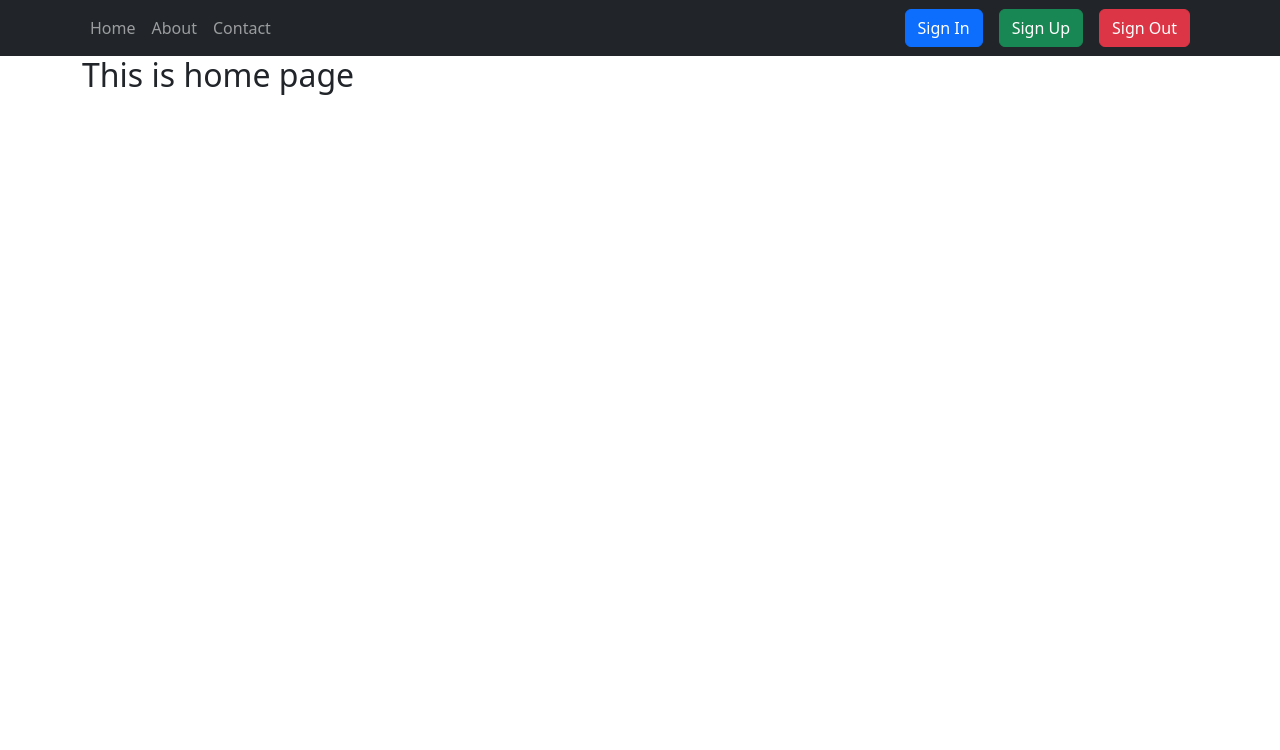
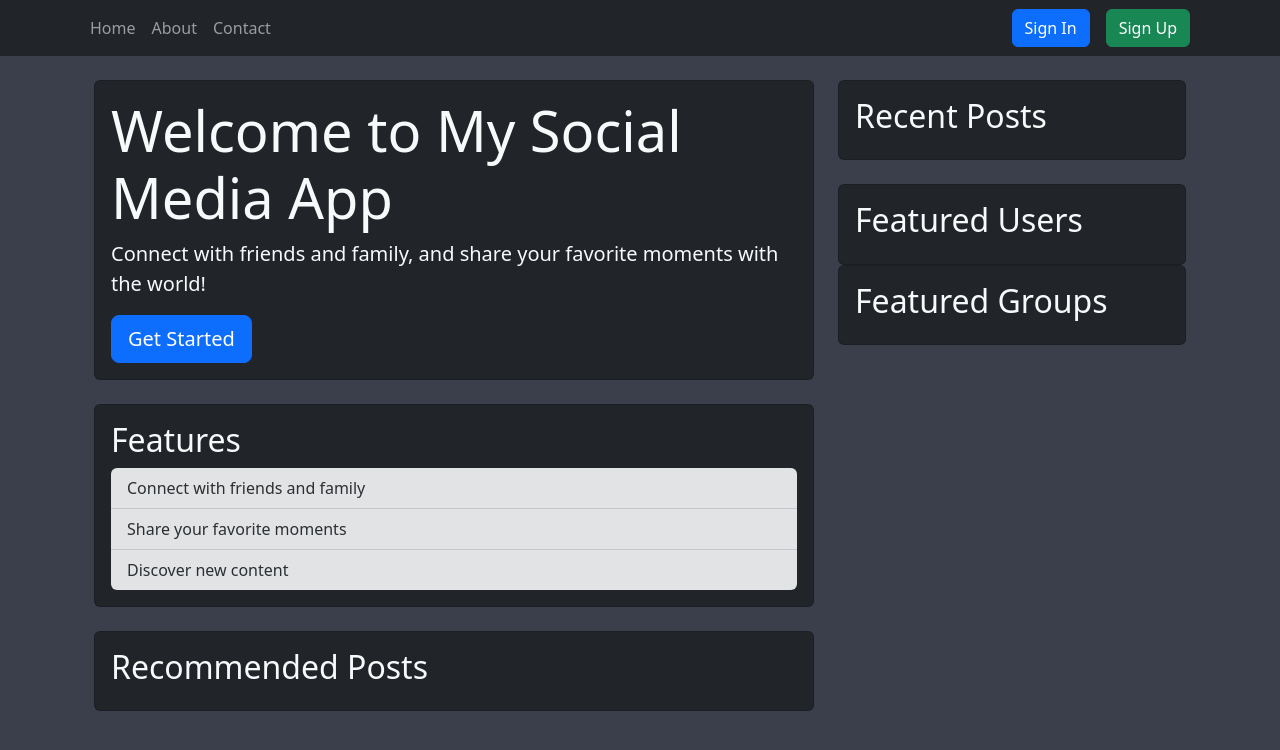
Before and after one commit to zaiYellYintAung/socialmedia-django, a Django app: page /home/ in a window 1280 px wide. Shown: the top 750 px of the page. Run offline with Django 4.2, Linux system fonts and the light colour scheme.

```diff
--- a/home/views.py
+++ b/home/views.py
@@ -27,14 +27,54 @@ def about(request):
 def signin(request):
 	templates="home/signin.html"
 
+	if request.method=='POST':
+		username=request.POST['username']
+		password=request.POST['password']
+		user=authenticate(request,username=username,password=password)
+		if user is not None:
+			login(request,user)
+			messages.success(request,"Signed in")
+
+			return redirect('homepage')
+
+
+		else:
+			messages.success(request,"Error!!")
+			return redirect('signinpage')
+
+
 	data={
 		"title":"Sign in"
 	}
 
 	return render(request,templates,data)
 
+# def login_user(request):
+# 	data={}
+
+# 	if request.method == "POST":
+# 		username=request.POST['username']
+# 		password=request.POST['password']
+# 		user=authenticate(request, username=username, password=password)
+# 		if user is not None:
+# 			login(request,user)
+# 			return redirect('about')
+
+# 		else:
+# 			messages.success(request,("There is an error logging in "))
+# 			return redirect('loginpage')
+
+
+# 	else:
+# 		return render(request,"members/login.html",data)
+
+
 def signout(request):
 	templates="home/signout.html"
+	if request.method=="POST":
+		logout(request)
+		messages.success(request,"Successfully signed out")
+		return redirect('homepage')
 
 	data={
 		"title":"Sign out"
@@ -46,21 +86,30 @@ def signout(request):
 def register(request):
 	templates="home/register.html"
 
+	form=UserCreationForm()
+		# form.fields['username'].widget.attrs.update({'class': 'form-control'})
+	 	# form.fields['password1'].widget.attrs.update({'class': 'form-control'})
+	 	# form.fields['password2'].widget.attrs.update({'class': 'form-control'})
+
+
 	if request.method=="POST":
 		form=UserCreationForm(request.POST)
 		if form.is_valid():
 			form.save()
-			username=form.cleaned_data['username']
-			password=form.cleaned_data['password1']
-			user=authenticate(request,username=username,password=password)
-			signin(request,user)
+			# username=form.cleaned_data['username']
+			# password=form.cleaned_data['password1']
+			# user=authenticate(request,username=username,password=password)
+			# login(request,user)
 			messages.success(request,("Please login "))
-			return redirect('loginpage')
+			return redirect('signinpage')
 		else:
+			form=UserCreationForm()
 			messages.success(request,("Not okay"))
 			return redirect('registerpage')
+
 	data={
-		"title":"Register"
+		"title":"Register",
+		"form":form
 	}
 
 	return render(request,templates,data)
--- a/socialmedia/settings.py
+++ b/socialmedia/settings.py
@@ -54,6 +54,10 @@ MIDDLEWARE = [
 ]
 
 ROOT_URLCONF = 'socialmedia.urls'
+
+LOGOUT_REDIRECT_URL = 'homepage'
+
+
 import os
 
 TEMPLATES = [
--- a/templates/home/index.html
+++ b/templates/home/index.html
@@ -1,6 +1,107 @@
 {% extends 'layout.html' %}
 
+
+
 {% block yield %}
-	<h2>This is home page</h2>
+
+
+{% if user.is_authenticated%}
+<div class="container mt-4">
+  <div class="row">
+    <div class="col-lg-8">
+      <div class="card bg-dark text-light mb-4">
+        <div class="card-body">
+          <h1 class="display-4">Welcome Back, {{ user.username }}!</h1>
+          <p class="lead">Connect with friends, share your moments, and discover new content.</p>
+        </div>
+      </div>
+      <div class="card bg-dark text-light mb-4">
+        <div class="card-body">
+          <h2 class="card-title">Recent Posts</h2>
+          <!-- Display recent posts by the user -->
+        </div>
+      </div>
+      <div class="card bg-dark text-light mb-4">
+        <div class="card-body">
+          <h2 class="card-title">Explore</h2>
+          <ul class="list-group list-group-flush">
+            <li class="list-group-item list-group-item-secondary">Discover new friends</li>
+            <li class="list-group-item list-group-item-secondary">Join groups and communities</li>
+            <li class="list-group-item list-group-item-secondary">Engage with trending topics</li>
+          </ul>
+        </div>
+      </div>
+    </div>
+    <div class="col-lg-4">
+      <div class="card bg-dark text-light mb-4">
+        <div class="card-body">
+          <h2 class="card-title">Friend Requests</h2>
+          <!-- Display friend requests here -->
+        </div>
+      </div>
+      <div class="card bg-dark text-light">
+        <div class="card-body">
+          <h2 class="card-title">Featured Groups</h2>
+          <!-- Display featured groups here -->
+        </div>
+      </div>
+    </div>
+  </div>
+</div>
+
+{% else %}
+
+<div class="container mt-4">
+  <div class="row">
+    <div class="col-lg-8">
+      <div class="card bg-dark text-light mb-4">
+        <div class="card-body">
+          <h1 class="display-4">Welcome to My Social Media App</h1>
+          <p class="lead">Connect with friends and family, and share your favorite moments with the world!</p>
+          <a href="{% url 'registerpage' %}" class="btn btn-primary btn-lg">Get Started</a>
+        </div>
+      </div>
+<div class="card bg-dark text-light mb-4">
+  <div class="card-body">
+    <h2 class="card-title">Features</h2>
+    <ul class="list-group list-group-flush rounded">
+      <li class="list-group-item list-group-item-secondary">Connect with friends and family</li>
+      <li class="list-group-item list-group-item-secondary">Share your favorite moments</li>
+      <li class="list-group-item list-group-item-secondary">Discover new content</li>
+    </ul>
+  </div>
+</div>
+      <div class="card bg-dark text-light mb-4">
+  <div class="card-body">
+    <h2 class="card-title">Recommended Posts</h2>
+    <!-- Display recommended posts here -->
+  </div>
+</div>
+
+    </div>
+    <div class="col-lg-4">
+      <div class="card bg-dark text-light mb-4">
+        <div class="card-body">
+          <h2 class="card-title">Recent Posts</h2>
+          <!-- Display recent posts here -->
+        </div>
+      </div>
+      <div class="card bg-dark text-light">
+        <div class="card-body">
+          <h2 class="card-title">Featured Users</h2>
+          <!-- Display featured users here -->
+        </div>
+      </div>
+      <div class="card bg-dark text-light mb-4">
+  <div class="card-body">
+    <h2 class="card-title">Featured Groups</h2>
+    <!-- Display featured groups here -->
+  </div>
+</div>
+
+    </div>
+  </div>
+</div>
+{% endif %}
 
 {% endblock %}
--- a/templates/layout.html
+++ b/templates/layout.html
@@ -9,9 +9,27 @@
     <link href="https://cdn.jsdelivr.net/npm/bootstrap@5.3.0-alpha3/dist/css/bootstrap.min.css" rel="stylesheet" integrity="sha384-KK94CHFLLe+nY2dmCWGMq91rCGa5gtU4mk92HdvYe+M/SXH301p5ILy+dN9+nJOZ" crossorigin="anonymous">
   </head>
   <body>
+    <style>
+  body {
+    background-color: #3a3f4b;
+  color: #fff;
+
+  }
+
+</style>
+
 
   	{% include 'navbar.html' %}
+
   	<div class="container">
+      {% if messages %}
+    <div class="alert alert-success alert-dismissible fade show" role="alert">
+        <button type="button" class="btn-close" data-bs-dismiss="alert" aria-label="Close"></button>
+        {% for message in messages %}
+            {{ message }}
+        {% endfor %}
+    </div>
+      {% endif %}
 	  	{% block yield %}
 	  	{% endblock %}
   	</div>
--- a/templates/navbar.html
+++ b/templates/navbar.html
@@ -17,15 +17,21 @@
                 </li>
             </ul>
             <ul class="navbar-nav">
+                {% if user.is_authenticated %}
+                    <li class="nav-item">
+                    <a class="btn btn-danger mx-2" href="{% url 'signoutpage' %}">Sign Out</a>
+                </li>
+                {% else %}
+
                 <li class="nav-item">
                     <a class="btn btn-primary mx-2" href="{% url 'signinpage' %}">Sign In</a>
                 </li>
                 <li class="nav-item">
                     <a class="btn btn-success mx-2" href="{% url 'registerpage' %}">Sign Up</a>
                 </li>
-                <li class="nav-item">
-                    <a class="btn btn-danger mx-2" href="{% url 'signoutpage' %}">Sign Out</a>
-                </li>
+                {% endif %}
+
+
             </ul>
         </div>
     </div>
```
Also changed, not shown: templates/home/register.html (+42 -10 lines), templates/home/signin.html (+22 -9 lines), templates/home/signout.html (+9 -5 lines).
